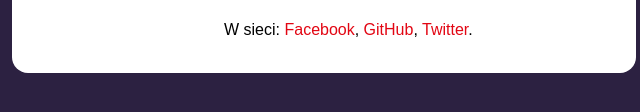
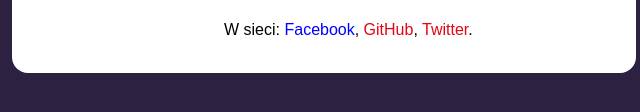
Before and after one commit to pgrochowina/business-card, a plain HTML site: page index.html in a window 1280 px wide. In both pictures the pointer is over the link "Facebook". Shown: the part 522-634 px from the top of the page, 316-956 px from the left. Drawn offline with Linux system fonts and the light colour scheme.

Commit message:
links with color transition

```diff
--- a/style.css
+++ b/style.css
@@ -60,6 +60,11 @@ body {
 .card__link {
   color: #e20613;
   text-decoration: none;
+  transition: color 1s linear;
+}
+
+.card__link:hover {
+  color: blue;
 }
 
 .card__description--with-top-margin {
```
